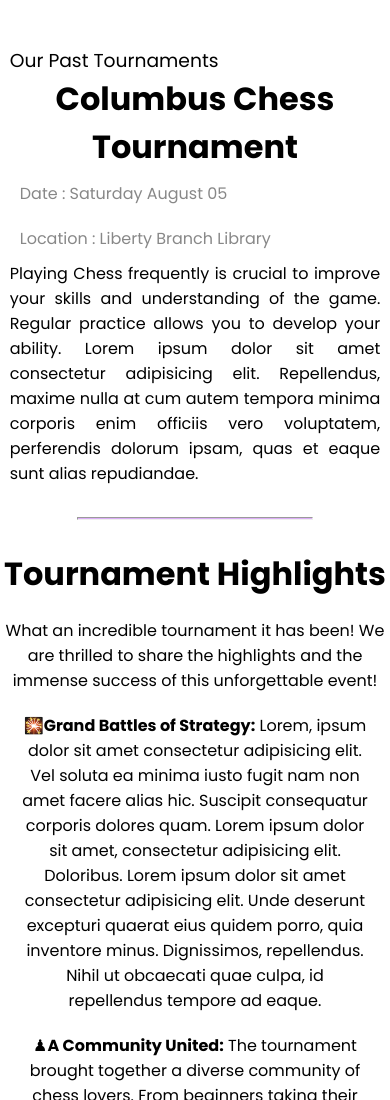
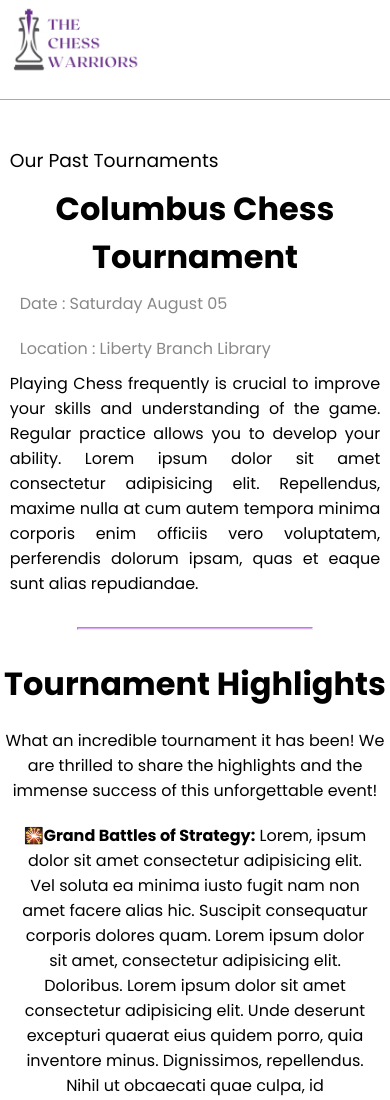
Before and after one commit to sksandeep4/ColumbusTournament, a plain HTML site: page index.html in a window 390 px wide. Shown: the top 1100 px of the page. Drawn offline with Linux system fonts and the light colour scheme.

Commit message:
Update styles.css

```diff
--- a/styles.css
+++ b/styles.css
@@ -6,20 +6,32 @@
     font-weight: 400;
     /* border: 1px red solid; */
   }
-   .second-container-left h1 {
+  .second-container-left h1 {
     width: 95vw;
     margin: 0 auto;
     text-align: center;
   }
- strong{
-      font-weight: bold;
- }
+  strong {
+    font-weight: bold;
+  }
   h1 {
     font-family: "Poppins", sans-serif;
     font-weight: 700;
   }
+  #top {
+    width: 40vw;
+    margin: 0 0 20px;
+    align-items: left;
+    text-align: left;
+  }
   .nav {
+    border-bottom: #aaa 1px solid;
+  }
+  .right-nav {
     display: none;
+  }
+  .second-container-left h3 {
+    margin: 0 0 10px;
   }
   .second-container {
     margin: 45px auto 0;
```
